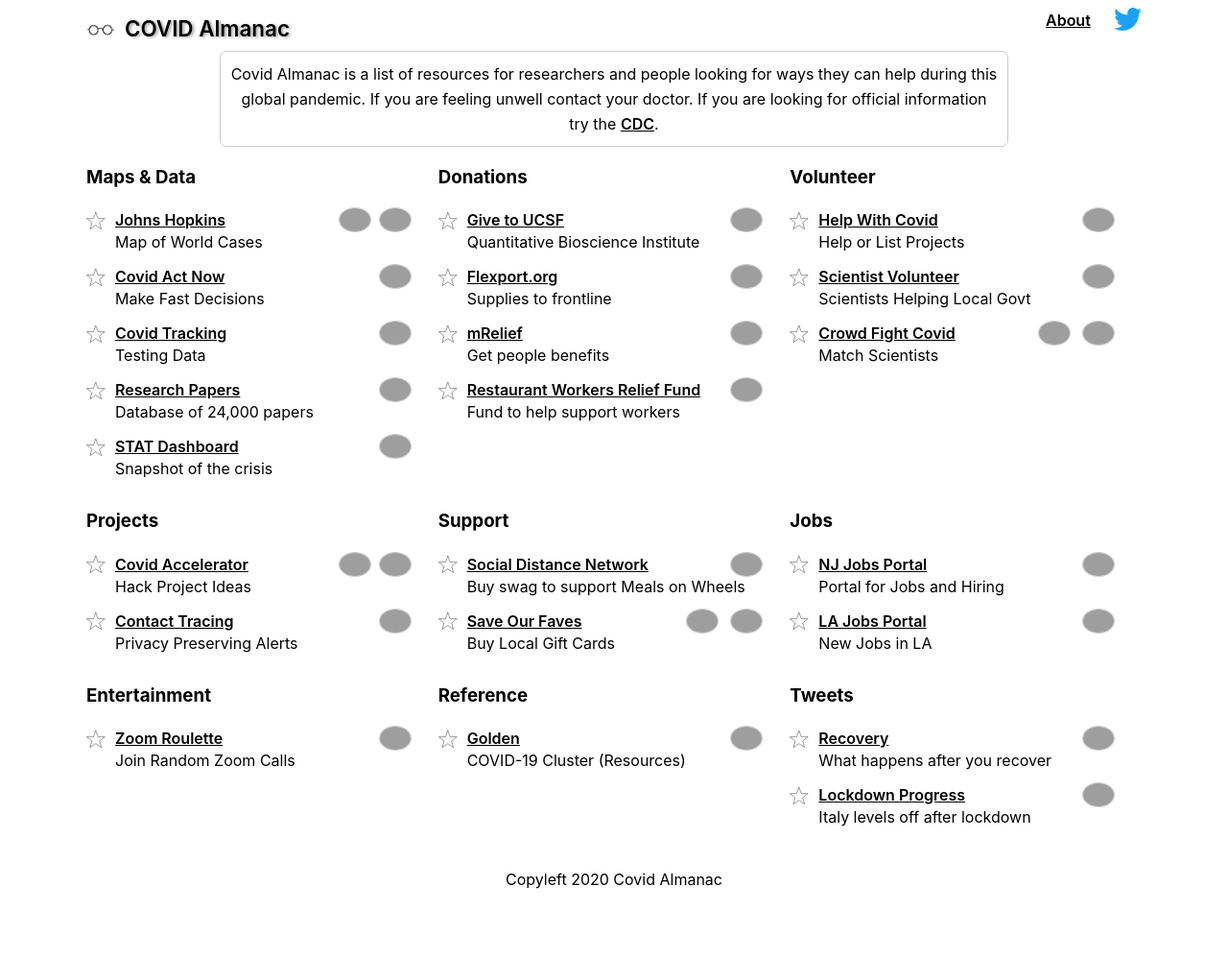
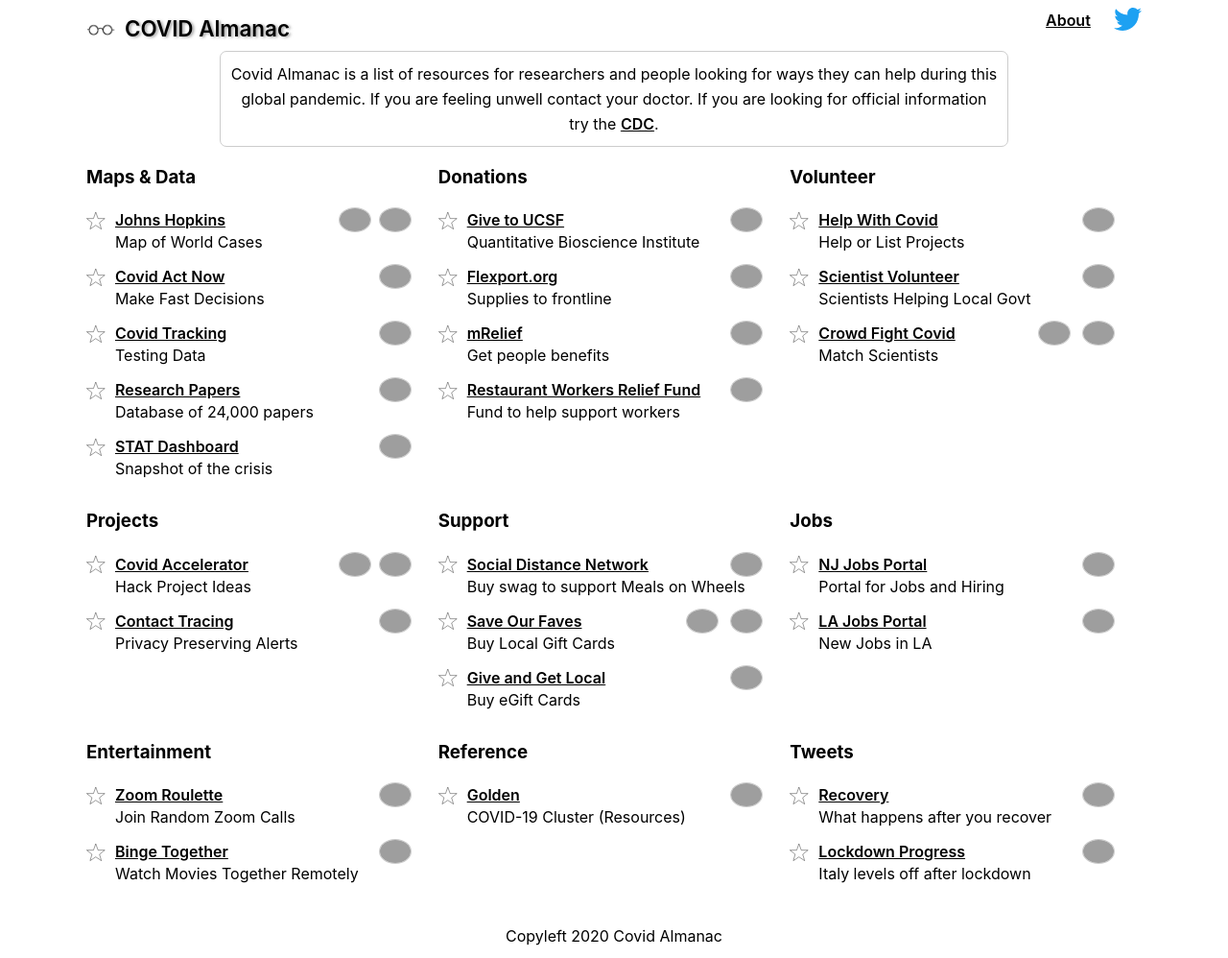
Before and after one commit to CovidAlmanac/covidalmanac.github.io, a plain HTML site: page index.html in a window 1280 px wide. Shown: the whole page at 96% size. Before the commit the page ends 939 px from the top, so only its background shows below. Drawn offline with nearby package versions, Linux system fonts and the light colour scheme; grey boxes are pictures that could not be loaded.

Commit message:
Binge and Square

```diff
--- a/index.html
+++ b/index.html
@@ -304,7 +304,14 @@
           </div>
           <div class="subtitle">Buy Local Gift Cards</div>
         </div>
-
+        <div class="item">
+          <div class="title" id="id24">
+            <svg onclick="Covid.tapStar(this)" xmlns="http://www.w3.org/2000/svg" width="20" height="20" viewBox="0 0 51 48"><path fill="#fff" stroke="#000" d="m25,1 6,17h18l-14,11 5,17-15-10-15,10 5-17-14-11h18z"/></svg>
+            <a href="https://giveandgetlocal.com">Give and Get Local</a>
+            <div class="endorse"><a href="https://twitter.com/jack/status/1243259937343471616" target="_blank"><img height="24" src="https://pbs.twimg.com/profile_images/1115644092329758721/AFjOr-K8_reasonably_small.jpg"></a></div>
+          </div>
+          <div class="subtitle">Buy eGift Cards</div>
+        </div>
       </div>
 
       <div class="group">
@@ -338,7 +345,14 @@
           </div>
           <div class="subtitle">Join Random Zoom Calls</div>
         </div>
-
+        <div class="item">
+          <div class="title" id="id23">
+            <svg onclick="Covid.tapStar(this)" xmlns="http://www.w3.org/2000/svg" width="20" height="20" viewBox="0 0 51 48"><path fill="#fff" stroke="#000" d="m25,1 6,17h18l-14,11 5,17-15-10-15,10 5-17-14-11h18z"/></svg>
+            <a href="https://bingetogether.com">Binge Together</a>
+            <div class="endorse"><a href="https://twitter.com/bneiluj/status/1243101125496188930" target="_blank"><img height="24" src="https://pbs.twimg.com/profile_images/1226754103482564608/nDQ8QT1M_reasonably_small.jpg"></a></div>
+          </div>
+          <div class="subtitle">Watch Movies Together Remotely</div>
+        </div>
       </div>
 
       <div class="group">
```
